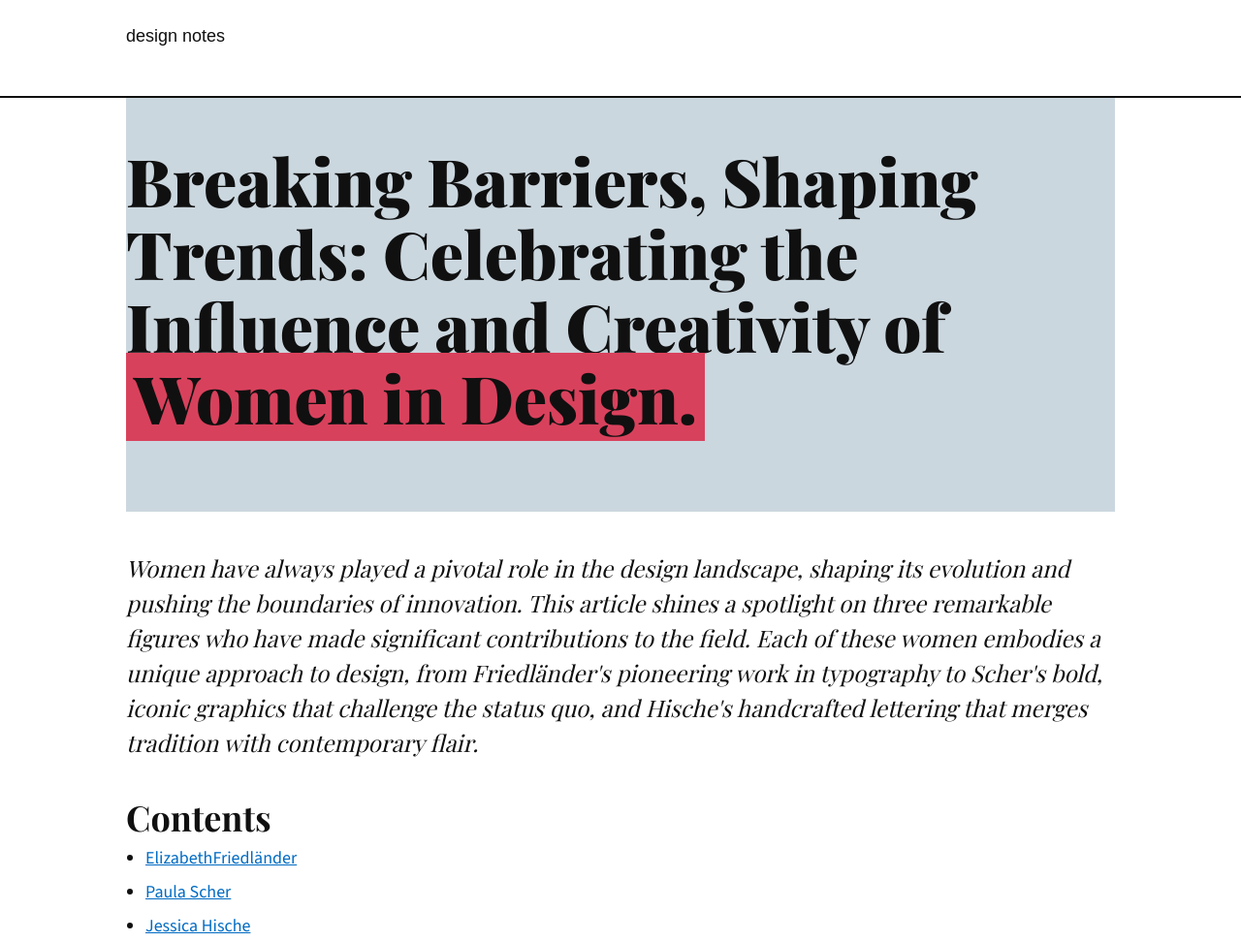
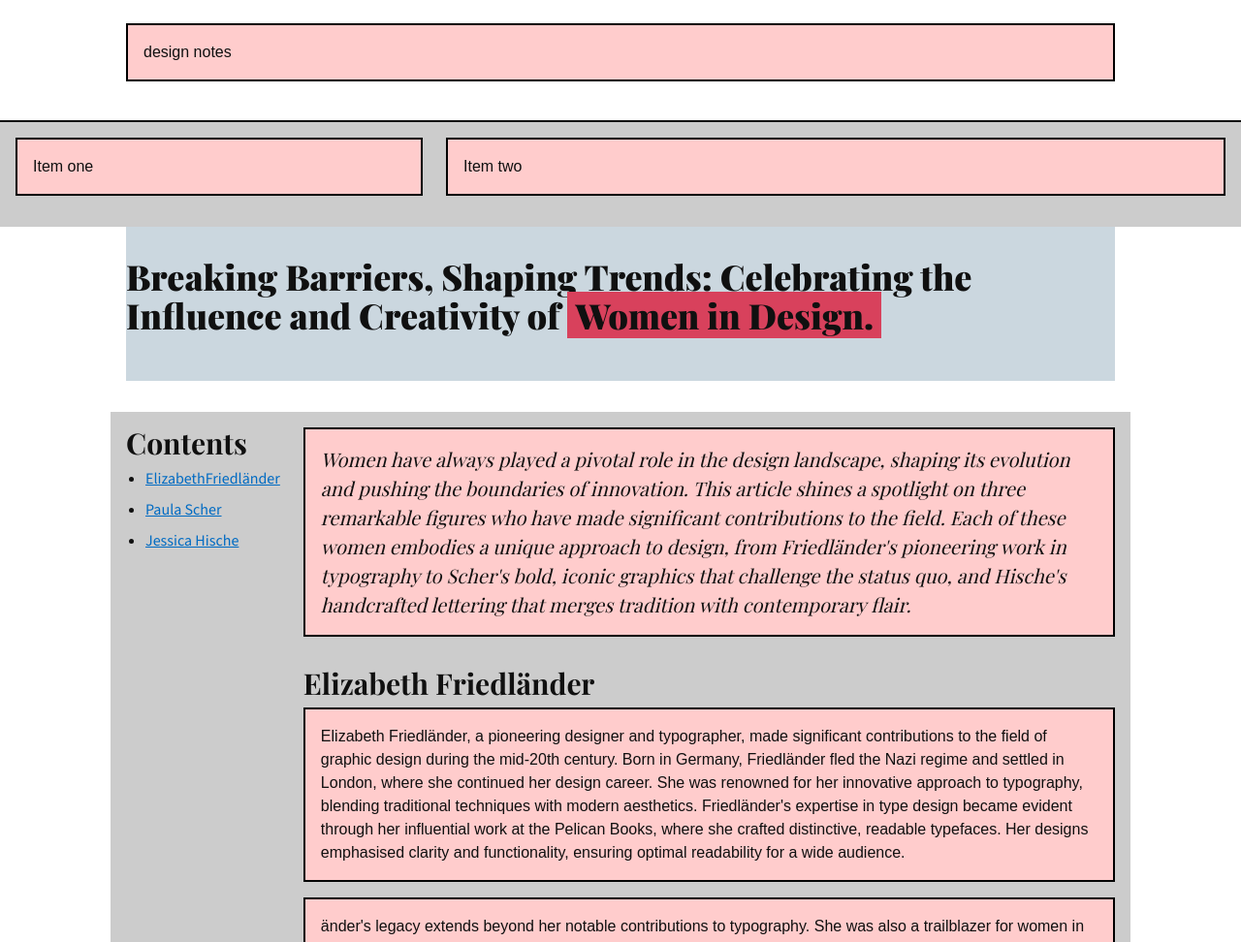
Before and after one commit to KAP-101/Women-in-design, a plain HTML site: page index.html in a window 1280 px wide. Shown: the top 972 px of the page at 97% size. Drawn offline with nearby package versions, Linux system fonts and the light colour scheme; a web font is replaced by a local one.

Commit message:
3rd class added text boxes

```diff
--- a/CSS/women.CSS
+++ b/CSS/women.CSS
@@ -147,4 +147,85 @@ figure.quote {
                     .highlight {
                         background-color: #D8415C;
                         padding:0 0.5rem;
+
                     }
+                    .grid{
+                        background-color: #cccccc;
+                        padding: 1rem;
+                        display: flex;
+                        flex-direction: row;
+                        gap: 24px;
+
+                        }
+                        p {
+                        margin: 0;
+                        padding: 1rem;
+                        border:2px solid #000000;
+                        background-color: #ffcccc;
+                        }
+                        p.col-third {
+                            flex-basis: 33.33%
+                            }
+                            p.col-twoThirds {
+                            flex-basis: 66.66% }
+                        /*css grids*/.grid { display: flex;
+                            gap:24px;
+                            flex-direction: row;
+                        }
+                        /* CSS grids column widths */
+                        .grid-col-third {
+                            flex-basis: 33.33%;}
+                            .grid-col-twoThirds {
+                                flex-basis: 66.66%;
+                            }
+                            /* media queries */
+                            @media only screen and (max-width:1068px) {
+                                .container {
+                                    margin: 0 24px 0 24px;}
+                            }
+                            @media only screen and (max-width: 768px) {
+                                .grid {
+                                    flex-direction: column;
+                                }
+                            }
+
+                             @media only screen and (max-width: 600px) {
+                                .container {
+                                        margin: 0 16px 0 16px;
+                                    }
+                                }
+                                h1{
+                                    font-size: 2.25rem;
+                                    margin-bottom: 1rem
+                                    }
+                                    h2{
+                                        font-size: 1.875rem;
+                                    }
+                                    h3{
+                                        font-size: 1.5rem;
+                                    }
+                                    h4{
+                                        font-size: 1.25rem;
+                                    }
+                                    p.large {
+                                        font-size: 1.25rem;
+                                        margin-bottom: 2rem;
+                                        }
+                                        p{
+                                              font-size: 1rem;
+                                               margin-bottom: 1rem;
+                                        }
+                                        ul {
+                                               margin-bottom: 1rem;
+                                            }
+                                            ul li {
+                                                 font-size: 1rem;
+                                                 margin-bottom: .5rem;
+                                            }
+                                            header p.logo{
+                                                font-size:1.25rem;
+                                                }
+                                                .colour-block{
+                                                padding:2rem 0;
+                                                margin-bottom:2rem;
+                                                }
--- a/test.html
+++ b/index.html
@@ -5,8 +5,9 @@
     <meta name="viewport" content="width=device-width, initial-scale=1.0">
    <meta name="description" contents="This is a page about learning HTML"/>
     <title>UXD101 INTRODUCTION TO HTML</html></title>
-    <link href="/CSS/women.CSS" rel="stylesheet" type="text/CSS">
+    <link rel="stylesheet" type="text/css" href="css\women.css">
 </head>
+
 
 <header>
     <div class="container">
@@ -15,6 +16,10 @@
     </header>
 
 <body>
+    <div class="grid">
+<p class="col-third">Item one</p>
+<p class="col-twoThirds">Item two</p>
+</div>
     <main>
     <div class="container" >
 
@@ -22,9 +27,19 @@
         <H1>
 Breaking Barriers, Shaping Trends: Celebrating the Influence and Creativity of <span class="highlight">Women in Design.</span></H1> </div>
 </div>
-    <div class="container">
-
+    <div class="container grid">
+    <div class=“grid-col-third">
+   <nav>
 </ul>
+    <h2>Contents</h2>
+   <ul>
+   <li><a href="#Elizabeth">ElizabethFriedländer</a></li>
+   <li><a href="#Paula">Paula Scher</a></li>
+   <li><a href="#Jessica">Jessica Hische</a></li>
+   </ul>
+   </nav>
+   </div>
+   <div class=“grid-col-twoThirds">
    <p class="large">Women have always played a pivotal role in the design
     landscape, shaping its evolution and pushing the boundaries
     of innovation. This article shines a spotlight on three remarkable
@@ -33,11 +48,6 @@ Breaking Barriers, Shaping Trends: Celebrating the Influence and Creativity of <
     pioneering work in typography to Scher's bold, iconic graphics that
     challenge the status quo, and Hische's handcrafted lettering that
     merges tradition with contemporary flair.</p>
-    <h2>Contents</h2>
-   <ul>
-   <li><a href="#Elizabeth">ElizabethFriedländer</a></li>
-   <li><a href="#Paula">Paula Scher</a></li>
-   <li><a href="#Jessica">Jessica Hische</a></li>
 
     <H2 id="Elizabeth" >Elizabeth Friedländer</H2>
     <p>Elizabeth Friedländer, a pioneering designer and typographer,
@@ -74,7 +84,7 @@ Breaking Barriers, Shaping Trends: Celebrating the Influence and Creativity of <
       brand identity. Her use of large, bold lettering coupled with imaginative illustrations transformed the Public Theater's image, making
       it a testament to the power of graphic design in shaping public perception and cultural institutions.</p>
 
-     <img src="Images/scher-publicTheater.webp" alt="Public Theater logo">
+     <img src="./Images/scher-publicTheater.webp" alt="Public Theater logo">
 
 <p>Scher's versatility as a designer is reflected in her diverse
     body of work, which spans across various mediums such as branding,
@@ -108,7 +118,7 @@ Breaking Barriers, Shaping Trends: Celebrating the Influence and Creativity of <
         spans various mediums, from book covers and editorial designs to branding and advertising, demonstrating her versatility and skill in transforming
          words into captivating visual art.</p>
 
-         <img src="Images/Typography.webp"alt="Hische Drop Caps">
+         <img src="./Images/Typography.webp"alt="Hische Drop Caps">
 
     One of Hische's notable achievements is her expertise in the art of drop caps, where she reimagines and elevates the first letter of a text with intricate and ornate designs. Her mastery of typography shines through in these elaborate drop caps, which not only enhance the readability of the text but also serve as exquisite decorative elements, adding a touch of elegance and sophistication to the overall design. Hische's ability to infuse personality and emotion into her letterforms sets her apart, making her a sought-after designer for projects that require a unique and artistic approach to typography.
 
@@ -132,6 +142,7 @@ Breaking Barriers, Shaping Trends: Celebrating the Influence and Creativity of <
 <li><a href=https://creativecloud.adobe.com/discover/article/q-and-a-artist-jessica-hische>Adobe Q&A: Artist Jessica Hische </a></li><br>
 </ul>
 </div>
+</div>
 </main>
 <footer>
     <div class="container">
```
